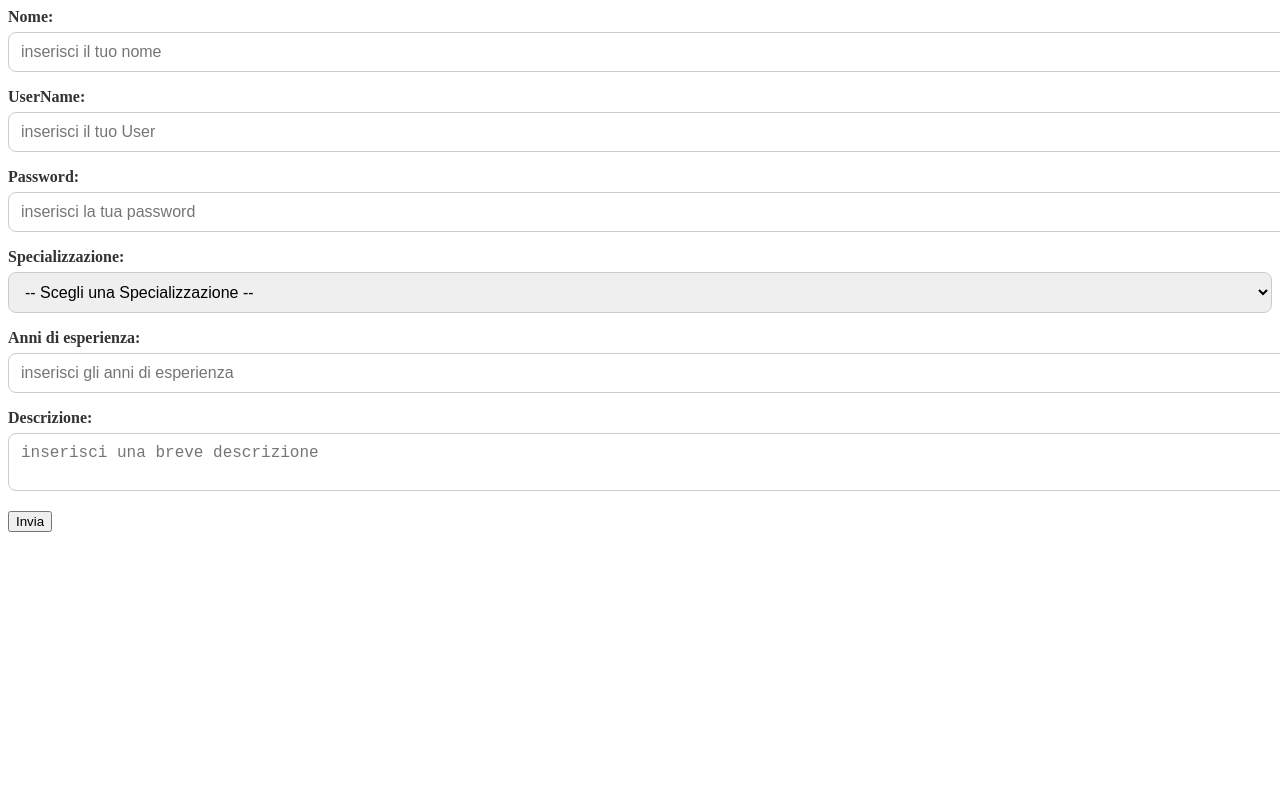
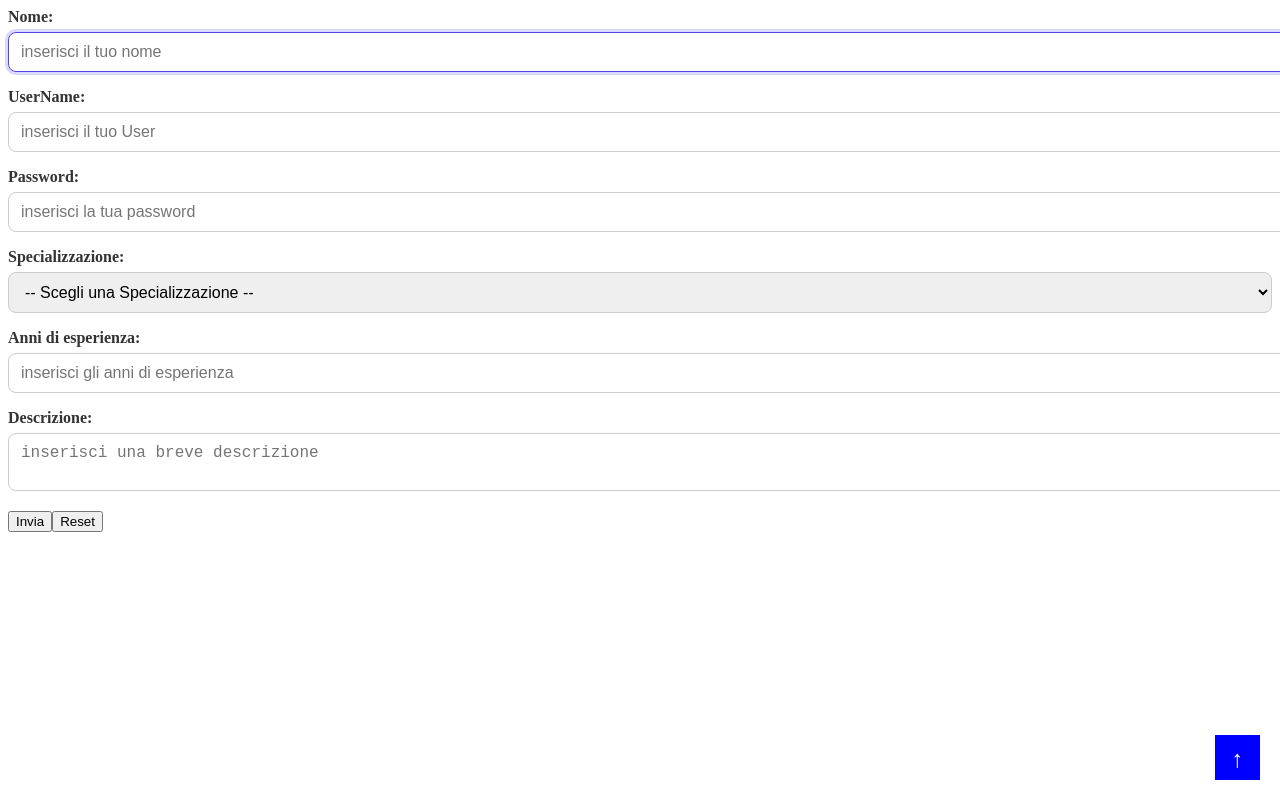
Before and after one commit to GiuseppeLiGioi/-ex-react-useref-signup, a React (Vite) app in the folder Frontend/: page / in a window 1280 px wide. Built offline with nearby package versions, Linux system fonts and the light colour scheme.

Commit message:
added. milestone bonus and test it.

```diff
--- a/Frontend/src/App.jsx
+++ b/Frontend/src/App.jsx
@@ -11,7 +11,7 @@ Gli input controllati devono tornare ai valori iniziali.
 Gli input non controllati devono essere resettati manualmente usando useRef().
 Freccia fissa in basso a destra che, quando cliccata, riporta l'utente all'inizio del form (bisogna usare position: fixed).
 */
-import { useState, useMemo, useRef } from 'react'
+import { useState, useMemo, useRef, useEffect } from 'react'
 
 const letters = "abcdefghijklmnopqrstuvwxyz";
 const numbers = "0123456789";
@@ -25,6 +25,7 @@ function App() {
  const anniRef = useRef()
  const specRef = useRef()
  const nameRef = useRef()
+ const formRef = useRef()
 
   const isUserValid = useMemo(() => {
    const charsValid = username.split("").every((c) => letters.includes(c.toLowerCase()) || numbers.includes(c.toLowerCase()) )
@@ -63,11 +64,29 @@ function App() {
  console.log(nameRef.current.value, username, password, anniRef.current.value, specRef.current.value, descr);
  }
 
+ useEffect(() => {
+ nameRef.current.focus()
+ }, [])
+
+ const handleReset = () => {
+  nameRef.current.value = "";
+  specRef.current.value = "";
+  anniRef.current.value = "";
+  setDescr("")
+  setPassword("")
+  setUsername("")
+  nameRef.current.focus() //metto anche qua il focus, così al reset rimette il focus sul name.
+ }
+
+ const scrollToView = () => {
+ formRef.current.scrollIntoView({behavior: "smooth"})
+ }
+
 
 
   return (
     <>
-      <form onSubmit={handleSubmit}>
+      <form onSubmit={handleSubmit} ref={formRef}>
          <label className='label'>Nome:</label>
          <input className='input' type='text' placeholder='inserisci il tuo nome' ref={nameRef}/>
 
@@ -100,6 +119,8 @@ function App() {
           )}
 
           <button type='submit'>Invia</button>
+          <button onClick={handleReset}>Reset</button>
+          <button onClick={scrollToView} className='scrollTopBtn '>↑</button>
       </form>
     </>
   )
--- a/Frontend/src/index.css
+++ b/Frontend/src/index.css
@@ -33,3 +33,18 @@ color: green;
     font-size: 20px;
     text-align: center;
 }
+
+.scrollTopBtn {
+  position: fixed;
+  padding: 10px;
+  bottom: 20px;
+  right: 20px;
+  background-color: blue;
+  color: white;
+  border: none;
+  width: 45px;
+  height: 45px;
+  font-size: 24px;
+  cursor: pointer;
+
+}
```
